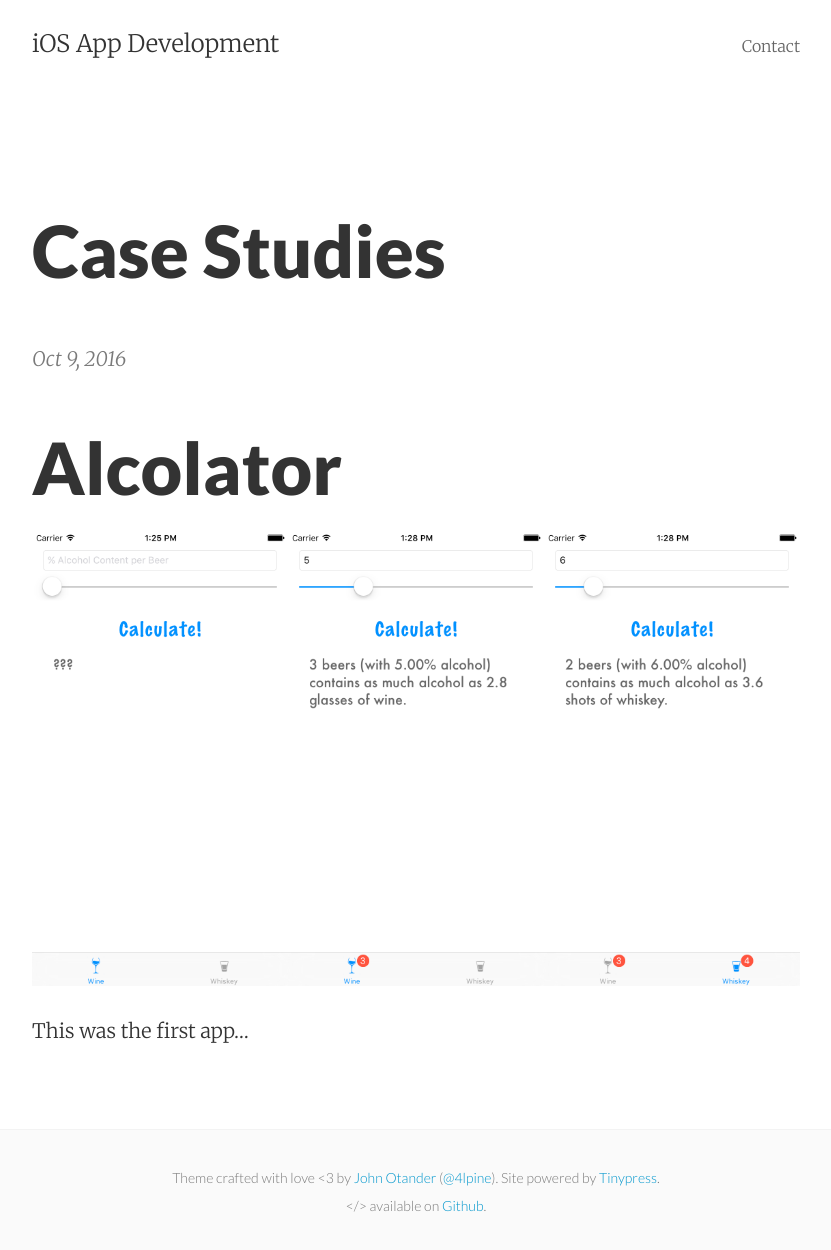
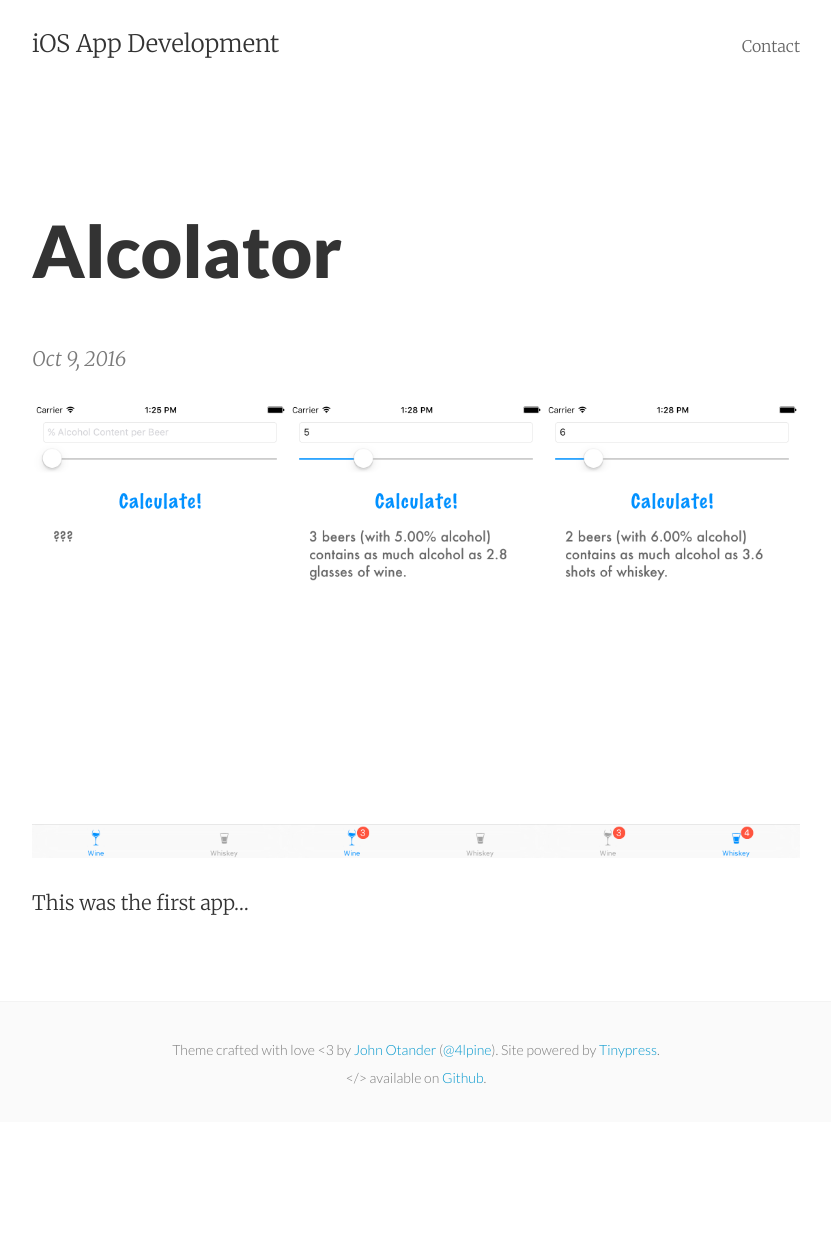
Before and after one commit to jahedstrom/jahedstrom.github.io, a Jekyll site: the page built from _posts/2016-10-09-case-studies.markdown, in a window 1280 px wide. Shown: the whole page, without its empty margins (224-1055 px from the left). Built offline with Jekyll 4.4.1, drawn with Linux system fonts in a browser that asks for light colours; after the commit the page ends 1122 px from its top, so only the background shows below that.

Commit message:
Post update: Alcolator

```diff
--- a/_posts/2016-10-09-case-studies.markdown
+++ b/_posts/2016-10-09-case-studies.markdown
@@ -1,10 +1,8 @@
 ---
 published: true
-title: Case Studies
+title: Alcolator
 layout: post
 ---
-# **Alcolator**
-
-![Alcolator Screen Shots](https://jahedstrom.github.io/AlcolatorScreenShots.png)
+![Alcolator Screen Shots](https://jahedstrom.github.io/AlcolatorScreenShots.png "Alcolator Screen Shots")
 
 This was the first app...
```
